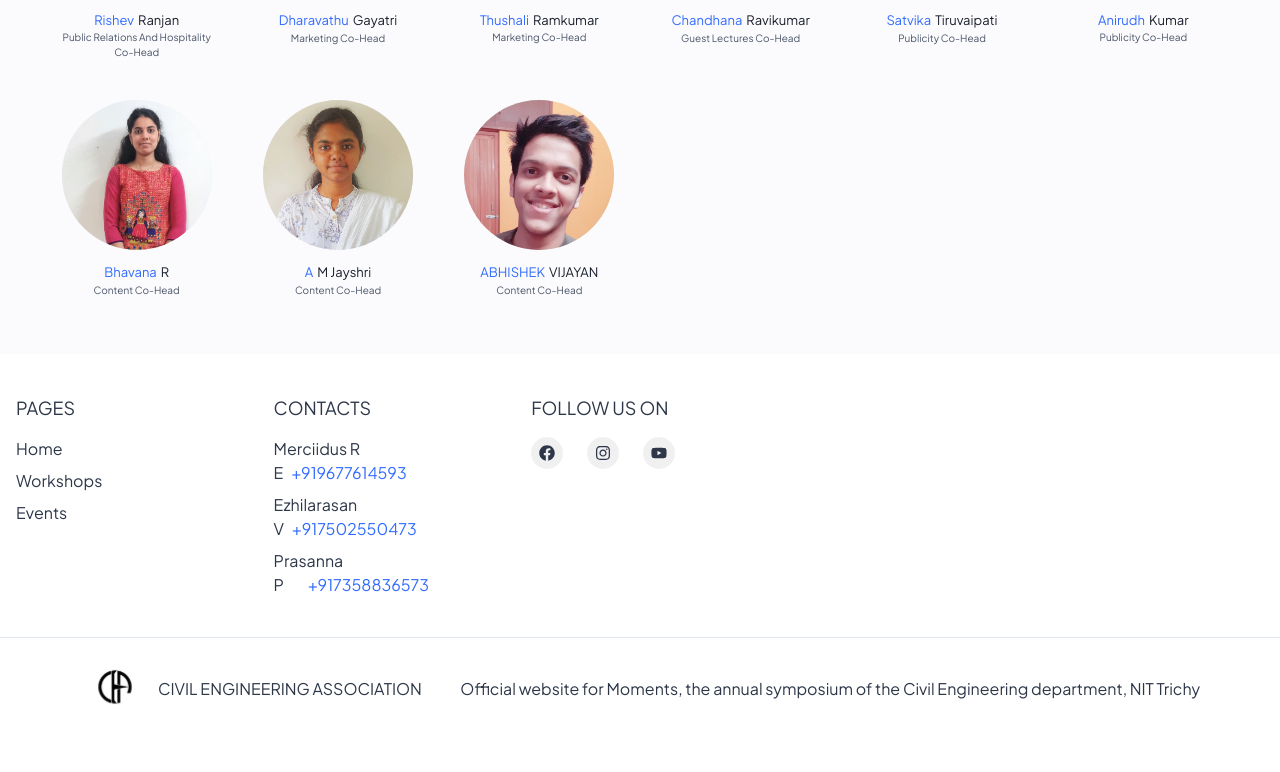
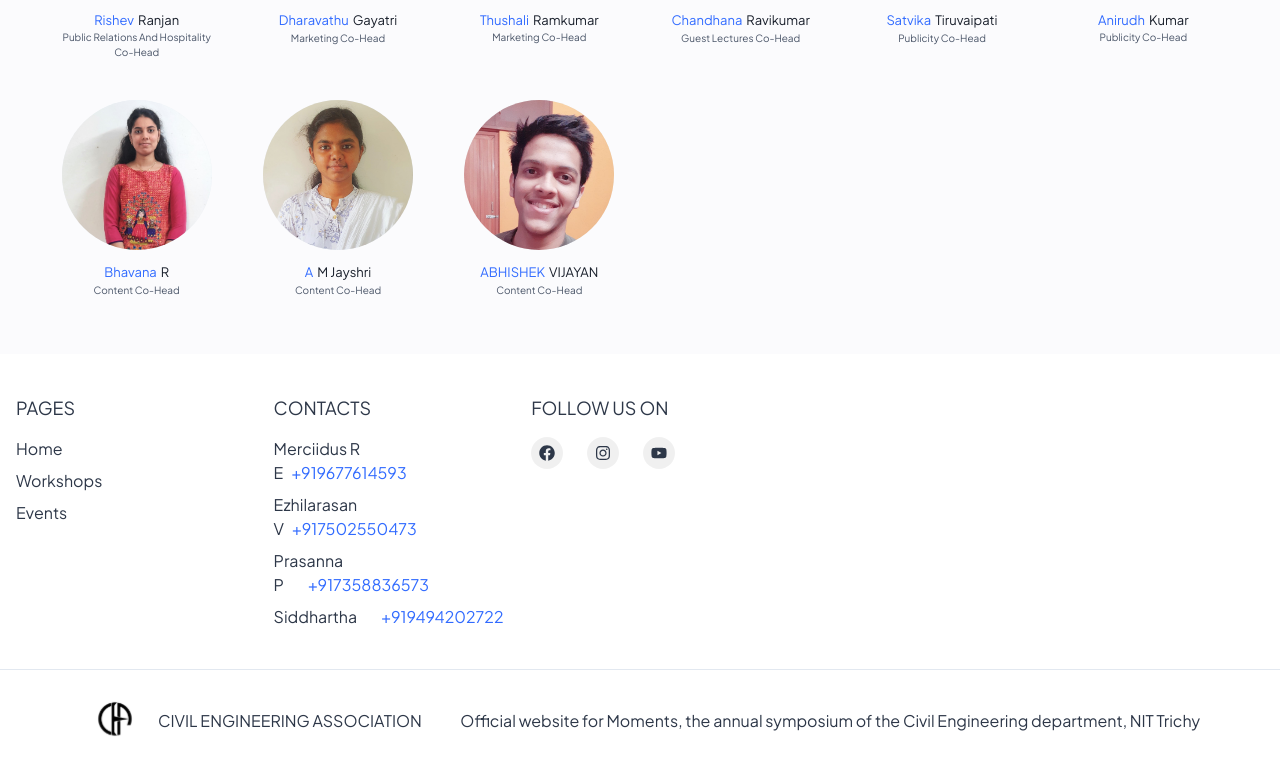
Before and after one commit to siva2204/moments-2022, a React (Create React App) app in the folder frontend/: page / in a window 1280 px wide. Shown: the part 4110-4882 px from the top of the page. Before the commit the page ends 4850 px from the top, so only its background shows below. Built offline with nearby package versions, Linux system fonts and the light colour scheme.

Commit message:
[update] contact

```diff
--- a/frontend/src/components/footer.jsx
+++ b/frontend/src/components/footer.jsx
@@ -83,6 +83,8 @@ export default function Footer() {
 
             <Text >Prasanna P<Link href={'tel:+917358836573'} color={'accent'} ml={6}>+917358836573</Link></Text>
 
+            <Text >Siddhartha<Link href={'tel:+919494202722'} color={'accent'} ml={6}>+919494202722</Link></Text>
+
 
           </Stack>
 
```
